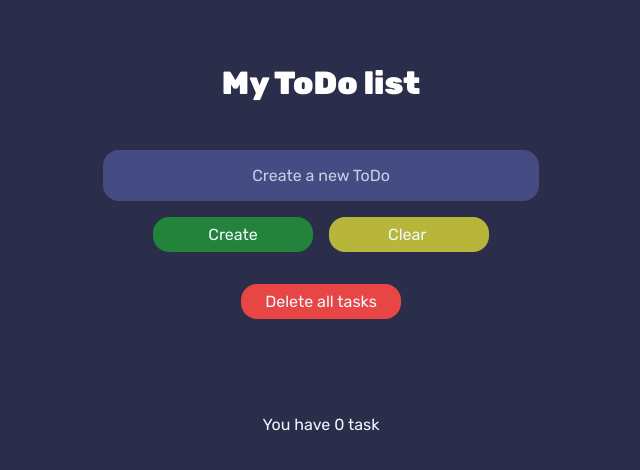
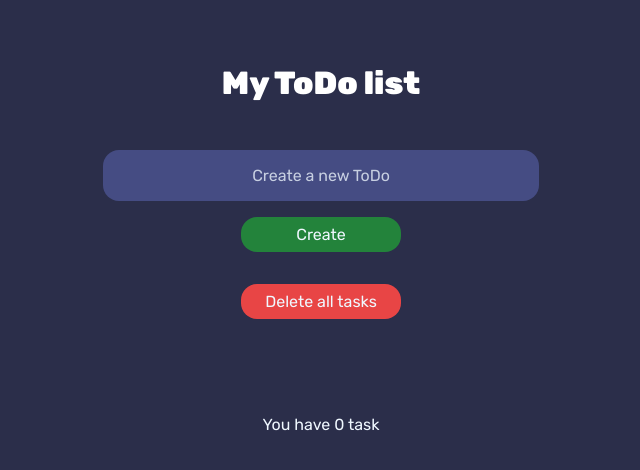
Before and after one commit to jhojangit/ToDoList, a React app: page / in a window 1280 px wide. Shown: the top 470 px of the page, without its empty margins (319-959 px from the left). Built offline with nearby package versions, Linux system fonts and the light colour scheme; the HTML template or start-up script is replaced by a standard one.

Commit message:
version 4 add value form

```diff
--- a/src/assets/components/form/Form.jsx
+++ b/src/assets/components/form/Form.jsx
@@ -35,17 +35,6 @@ const Form = ({ handleNewUser }) => {
 
 
 
-    const handleClear = (e) => {
-        e.preventDefault()
-        let value = e.target.id.value
-        if(value.length > 0){
-            e.target.id.value = ""
-        }
-        handleNewUser(true)
-    }
-
-
-
     const handleDelete = () => {
         localStorage.clear()
         handleNewUser(true)
@@ -57,9 +46,7 @@ const Form = ({ handleNewUser }) => {
             <input className='form__input' type="text" id="id" autoComplete='off' placeholder='Create a new ToDo' autoFocus />
             <div className="form__btns">
                 <input className='form__btn-create' type="submit" value="Create" />
-                <form onSubmit={handleClear} action="">
-                    <input className='form__btn-clear' type="submit" value="Clear " ></input>
-                </form>
+
             </div>
 
             <button className='form__btn-delete' onClick={handleDelete}>Delete all tasks</button>
--- a/src/assets/components/list/list.css
+++ b/src/assets/components/list/list.css
@@ -3,4 +3,5 @@
     text-align: center;
     margin-top: 3rem;
     font-weight: 400;
+    padding-bottom: 2rem;
 }
--- a/src/assets/components/local/Local.jsx
+++ b/src/assets/components/local/Local.jsx
@@ -30,6 +30,7 @@ const Local = ({ data, deleteUser }) => {
 
     }
 
+
     return (
         <div className='local__container'>
 
@@ -38,9 +39,8 @@ const Local = ({ data, deleteUser }) => {
                 update?
 
                     <form  className='local__form' onSubmit={handleUpdateUser} action="">
-                        <input className='local__form-input' type="text" id="idValue" autoComplete='off' autoFocus  placeholder={data[1]}/>
+                        <input className='local__form-input' type="text" id="idValue"  autoComplete='off'  defaultValue={data[1]}   />
                         <input className='local__form-updateFull' type="submit" value="confirm" />
-
                     </form>
 
 
@@ -48,8 +48,8 @@ const Local = ({ data, deleteUser }) => {
 
                 <div className="local__btns">
                     <p className='local__data'>{data[1]}</p>
-                    <button className='local__form-update' onClick={handleUpdate}><i class='bx bx-edit-alt'></i></button>
-                    <button className='local__form-delete' onClick={handleSelect}><i class='bx bx-trash'></i></button>
+                    <button className='local__form-update' onClick={handleUpdate}><i className='bx bx-edit-alt'></i></button>
+                    <button className='local__form-delete' onClick={handleSelect}><i className='bx bx-trash'></i></button>
                 </div>
 
             }
--- a/src/assets/components/local/local.css
+++ b/src/assets/components/local/local.css
@@ -2,7 +2,6 @@
     background-color: var(--colorSecundary);
     display: flex;
     align-items: center;
-    justify-content: space-between;
     border-radius: 1rem;
     gap: 2rem;
     width: 380px;
```
